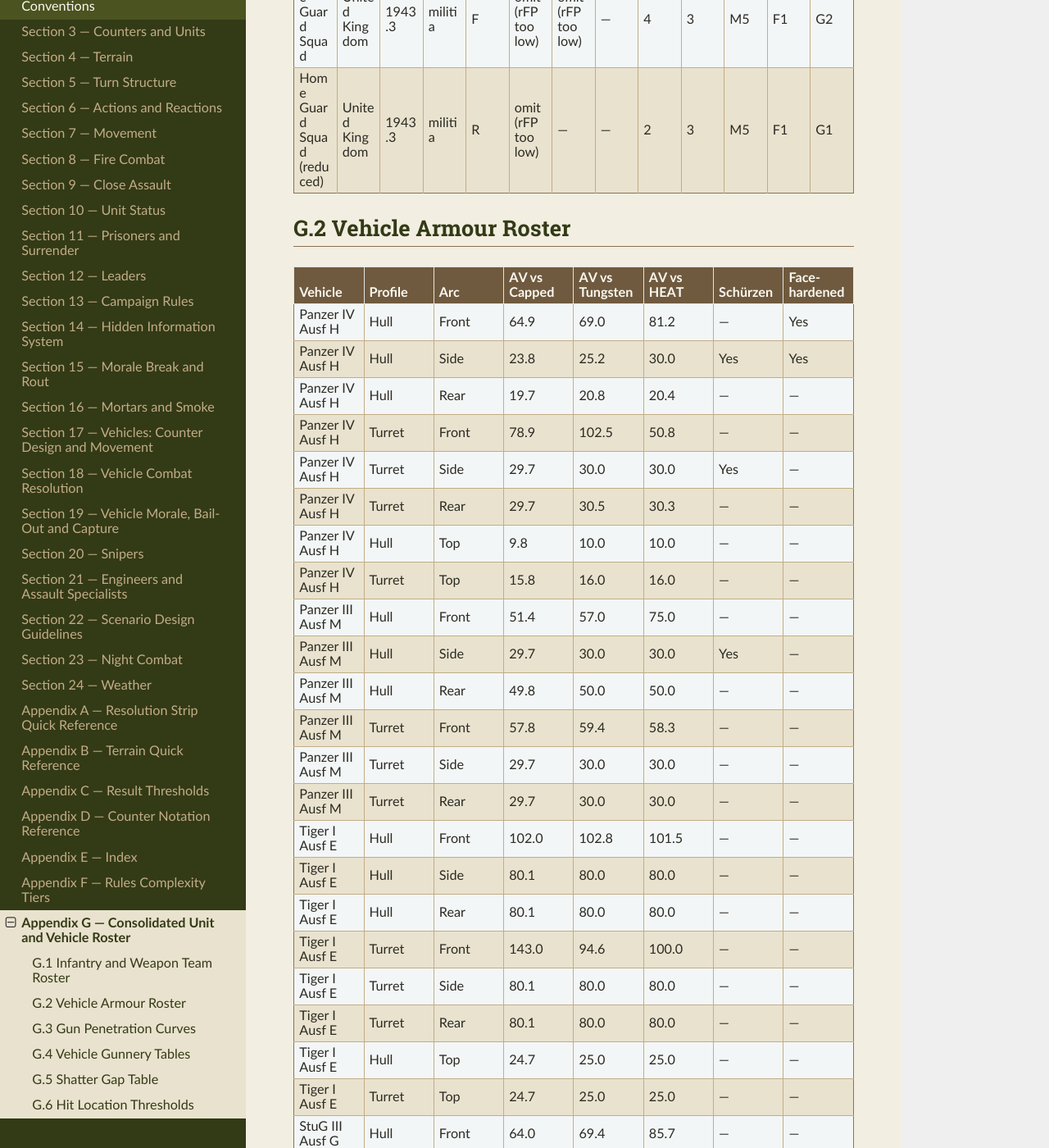
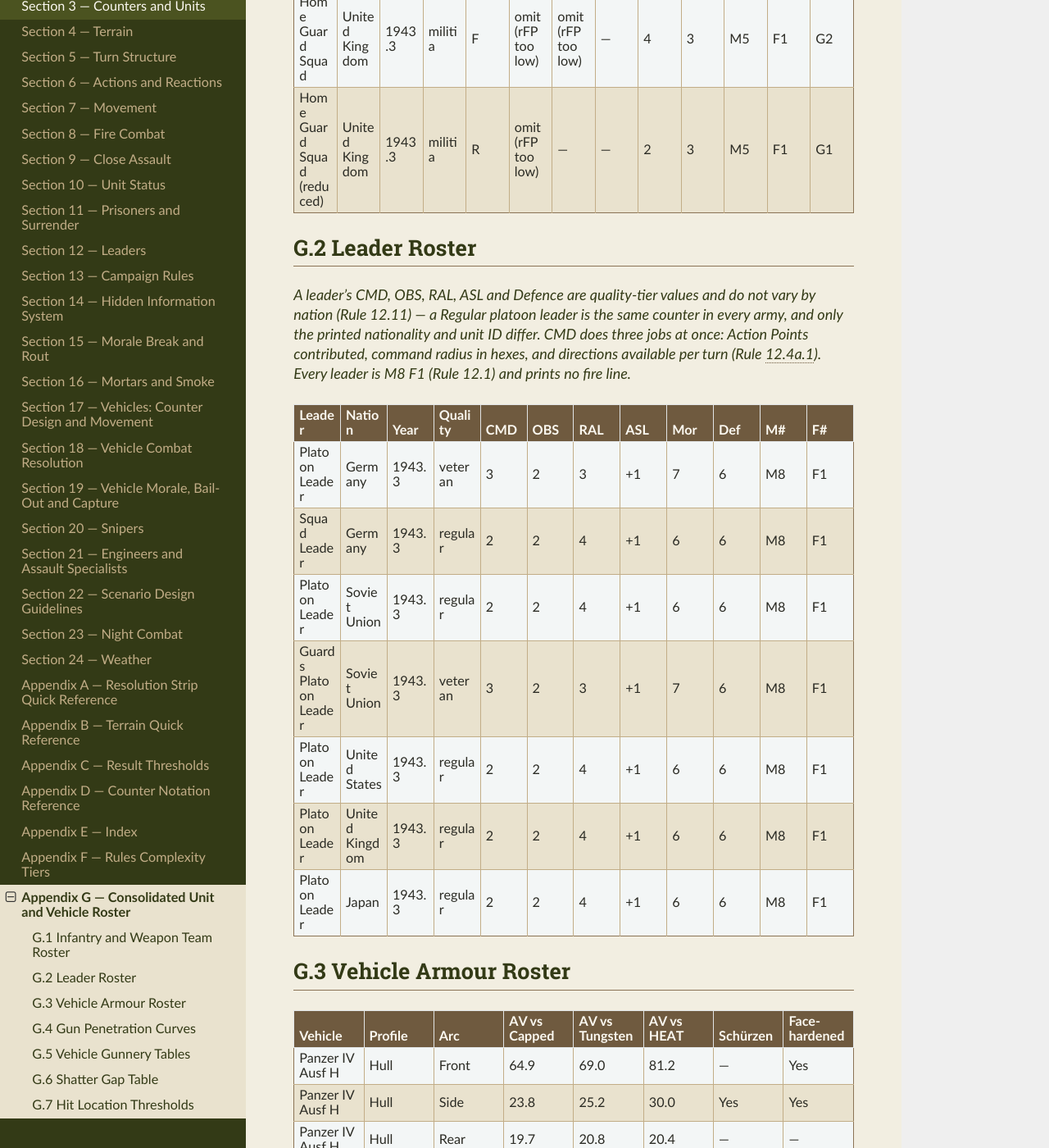
Before and after one commit to spugnoid/wdr-wargame, a Sphinx documentation site: the page built from docs/source/appendix_g__consolidated_roster.rst, in a window 1280 px wide and 1400 px high, scrolled down 3558 px. Shown: the whole window at 82% size. Built offline with Sphinx 7.4.7 and the Read the Docs theme 3.1.0, drawn with Linux system fonts in a browser that asks for light colours; some of the changed text lies outside the part shown.

Commit message:
Generate leader counters into the roster (Appendix G.2)
Appendix G claimed to hold "every printed counter value in the game" and
contained no leaders, which is why three playtests had to invent leader
Morale and Defence to run a scenario. Rule 12.11's table had the values
all along; they just were not where the appendix said everything lives.

Leaders cannot go through the infantry pipeline -- it computes fire lines
from weapon mixes and a leader has no fire line -- so they get their own
join, deliberately split in two:

  leader_tiers.csv   quality -> CMD, OBS, RAL, ASL, Morale, Defence
  leaders.csv        which leaders exist, at what echelon, in what army

That split enforces Rule 12.11's stated principle structurally rather
than by convention: the stats live in exactly one place, so a German and
a Soviet leader of the same tier cannot drift apart. TOE research
supplies which leaders a formation fields and at what echelon; the tier
table supplies what each one is worth. Each tier row cites the rules it
derives from (12.2.1 for CMD, 12.6.4 for RAL, 12.8.2 for ASL), and
every leader is M8 F1 per 12.1.

Verified: the generated roster reproduces all seven leaders in Rule
12.11 exactly, 0 mismatches, checked by reparsing the rule's own table.

Two new tests lock it down -- stats must match the tier table, and
leaders of the same quality must be identical across nations. Suite is
52 passing, up from 50.

Appendix G gains G.2 Leader Roster; the vehicle sections shift down to
G.3 through G.7, with the headnote and the internal cross-references
following.

The tier table is deliberately a placeholder shape: replacing it with
better-sourced values later means editing one file, and the tests will
catch anything that drifts out of line with it.

sphinx -W clean.

Co-Authored-By: Claude Opus 5 <noreply@anthropic.com>
Claude-Session: https://claude.ai/code/session_015yXELFrfaqQ4wwWFdrsDSf

```diff
--- a/docs/source/appendix_g__consolidated_roster.rst
+++ b/docs/source/appendix_g__consolidated_roster.rst
@@ -2,8 +2,8 @@ Appendix G — Consolidated Unit and Vehicle Roster
 ====================================================
 
 *Every printed counter value in the game, collected in one place: infantry
-and weapon teams in G.1, vehicle armour profiles in G.2, and gun penetration
-curves by range in G.3.*
+and weapon teams in G.1, leaders in G.2, vehicle armour profiles in G.3, gun penetration curves in
+G.4, and vehicle combat reference in G.5 to G.7.*
 
 *Vehicle combat reference follows in G.4 to G.6: the Gunnery Tables behind
 every gun's printed Miss and Hull Thresholds, the Shatter Gap windows, and
@@ -398,7 +398,118 @@ G.1  Infantry and Weapon Team Roster
      - F1
      - G1
 
-G.2  Vehicle Armour Roster
+G.2  Leader Roster
+-----------------------
+
+*A leader's CMD, OBS, RAL, ASL and Defence are quality-tier values and do
+not vary by nation (Rule 12.11) — a Regular platoon leader is the same
+counter in every army, and only the printed nationality and unit ID
+differ. CMD does three jobs at once: Action Points contributed, command
+radius in hexes, and directions available per turn (Rule 12.4a.1). Every
+leader is M8 F1 (Rule 12.1) and prints no fire line.*
+
+.. list-table::
+   :header-rows: 1
+   :widths: auto
+
+   * - **Leader**
+     - **Nation**
+     - **Year**
+     - **Quality**
+     - **CMD**
+     - **OBS**
+     - **RAL**
+     - **ASL**
+     - **Mor**
+     - **Def**
+     - **M#**
+     - **F#**
+   * - Platoon Leader
+     - Germany
+     - 1943.3
+     - veteran
+     - 3
+     - 2
+     - 3
+     - +1
+     - 7
+     - 6
+     - M8
+     - F1
+   * - Squad Leader
+     - Germany
+     - 1943.3
+     - regular
+     - 2
+     - 2
+     - 4
+     - +1
+     - 6
+     - 6
+     - M8
+     - F1
+   * - Platoon Leader
+     - Soviet Union
+     - 1943.3
+     - regular
+     - 2
+     - 2
+     - 4
+     - +1
+     - 6
+     - 6
+     - M8
+     - F1
+   * - Guards Platoon Leader
+     - Soviet Union
+     - 1943.3
+     - veteran
+     - 3
+     - 2
+     - 3
+     - +1
+     - 7
+     - 6
+     - M8
+     - F1
+   * - Platoon Leader
+     - United States
+     - 1943.3
+     - regular
+     - 2
+     - 2
+     - 4
+     - +1
+     - 6
+     - 6
+     - M8
+     - F1
+   * - Platoon Leader
+     - United Kingdom
+     - 1943.3
+     - regular
+     - 2
+     - 2
+     - 4
+     - +1
+     - 6
+     - 6
+     - M8
+     - F1
+   * - Platoon Leader
+     - Japan
+     - 1943.3
+     - regular
+     - 2
+     - 2
+     - 4
+     - +1
+     - 6
+     - 6
+     - M8
+     - F1
+
+G.3  Vehicle Armour Roster
 -------------------------------
 
 .. list-table::
@@ -1246,7 +1357,7 @@ G.2  Vehicle Armour Roster
      - —
      - —
 
-G.3  Gun Penetration Curves
+G.4  Gun Penetration Curves
 --------------------------------
 
 *0°-equivalent millimetres by range band (Rule 17.3.1) — read the row for
@@ -1483,7 +1594,7 @@ place of a Hull Threshold means every hit at that range strikes the Turret;*
 every hit strikes the Hull; and* **—** *means the band is an automatic miss
 (Rule 18.1a.1a). Each band's hex range is printed beneath it, so no
 conversion from metres is needed at the table; these bands are the Gunnery
-Table's own and are read independently of the PEN bands in G.3.*
+Table's own and are read independently of the PEN bands in G.4.*
 
 .. list-table::
    :header-rows: 1
@@ -2308,7 +2419,7 @@ Table's own and are read independently of the PEN bands in G.3.*
      - 25 / H
      - —
 
-G.5  Shatter Gap Table
+G.6  Shatter Gap Table
 ---------------------------
 
 *Used only when the Shatter Gap optional module is in play (Rule 18.2a).
@@ -2380,7 +2491,7 @@ target's AV (Rule 18.2a.1).*
      - 212.0
      - 244.0
 
-G.6  Hit Location Thresholds
+G.7  Hit Location Thresholds
 ---------------------------------
 
 *Used only by vehicles with a printed Hit Location Table, and only for
--- a/docs/source/section_12__leaders.rst
+++ b/docs/source/section_12__leaders.rst
@@ -586,7 +586,7 @@ A leader spending its own 1 AP may take one of the following actions. These are
 ------------------------------------------
 
 
-The following counters are representative examples across the nations this document covers, for 1943 test scenarios. CMD/OBS/RAL/ASL/Defence are quality-tier stats (Rule 12.2, 12.6.4) and deliberately do not vary by nation — national differences are carried by Force Morale factors (Rule 15.6) and unit-level data (Section 3), not by individual leader competence. A Platoon Leader (Regular) is therefore the identical stat line for every nation below; only the counter's own printed nationality and unit ID differ.
+The following counters are representative examples across the nations this document covers, for 1943 test scenarios. They are also listed in Appendix G.2, generated from the same quality-tier data, so the two cannot drift apart. CMD/OBS/RAL/ASL/Defence are quality-tier stats (Rule 12.2, 12.6.4) and deliberately do not vary by nation — national differences are carried by Force Morale factors (Rule 15.6) and unit-level data (Section 3), not by individual leader competence. A Platoon Leader (Regular) is therefore the identical stat line for every nation below; only the counter's own printed nationality and unit ID differ.
 
 .. list-table::
    :header-rows: 1
```
Also changed, not shown: other parts of docs/source/appendix_g__consolidated_roster.rst (+1 -1 lines), 6 other files.
